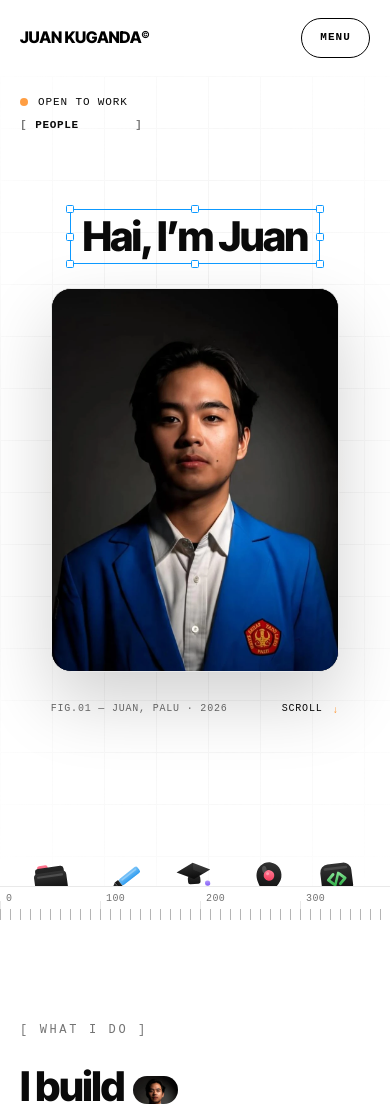
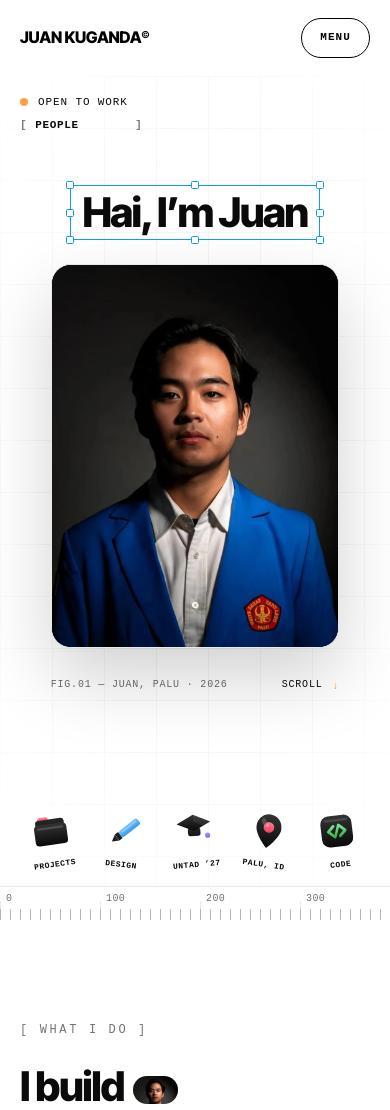
Before and after one commit to juanKuganda/portofoliov3, a React (Vite) app: page / in a window 390 px wide. Shown: the top 1110 px of the page. Built offline with nearby package versions, Linux system fonts and the light colour scheme; a web font is replaced by a local one.

Commit message:
Mobile: clear doodle row above the absolute ruler

```diff
--- a/src/index.css
+++ b/src/index.css
@@ -1029,7 +1029,8 @@ a {
     gap: 8px;
     justify-content: space-between;
     align-items: flex-end;
-    padding: 4px var(--pad) 0;
+    /* Bottom padding clears the absolute-positioned ruler. */
+    padding: 4px var(--pad) 48px;
     z-index: 2;
   }
   .sticker {
```
